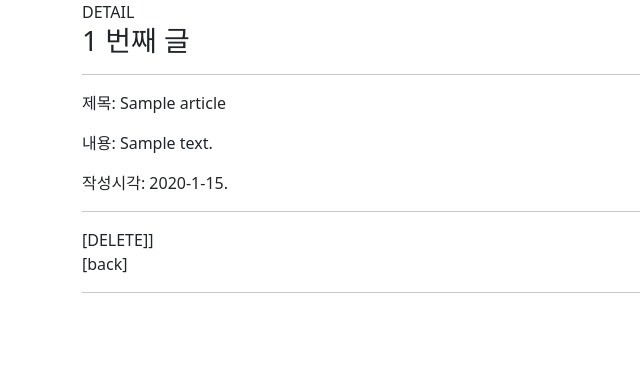
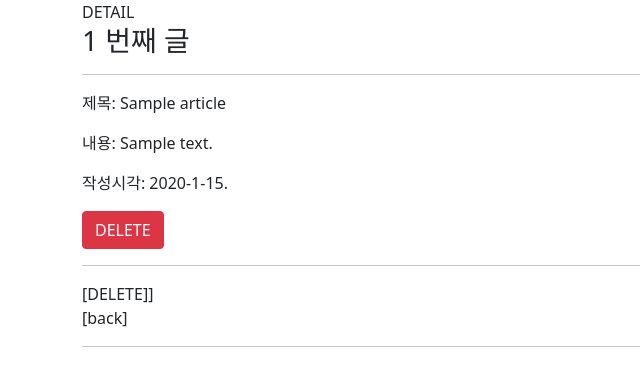
Before and after one commit to kmg0485/turtle_Django, a Django app: page /articles/1/ in a window 1280 px wide. Shown: the top 386 px of the page, without its empty margins (0-640 px from the left). Run offline with Django 4.2, Linux system fonts and the light colour scheme; tables that the repository leaves empty hold one stand-in row (values such as "Sample post").

Commit message:
deletepost

```diff
--- a/articles/templates/detail.html
+++ b/articles/templates/detail.html
@@ -5,6 +5,10 @@
 <p>제목: {{ article.title }}</p>
 <p>내용: {{ article.content }}</p>
 <p>작성시각: {{ article.created_at|date:"SHORT_DATE_FORMAT" }}</p>
+<form action="{% url 'articles.delete' article.py %}" method=""POST>
+    {% csrf_token %}
+    <button class="btn btn-danger">DELETE</button>
+</form>
 <hr />
 <a herf="{% url 'articles:delete' article.pk %}">[DELETE]]</a><br />
 <a herf="{% url 'articles:dinner' %}">[back]</a>
--- a/articles/views.py
+++ b/articles/views.py
@@ -40,5 +40,7 @@ def detail(request, pk):
 
 def delete(request, pk):
     article = Article.objects.get(pk=pk)
-    article.delete()
+
+    if request.method == "POST":
+        article.delete()
     return redirect('articles:dinner')
```
